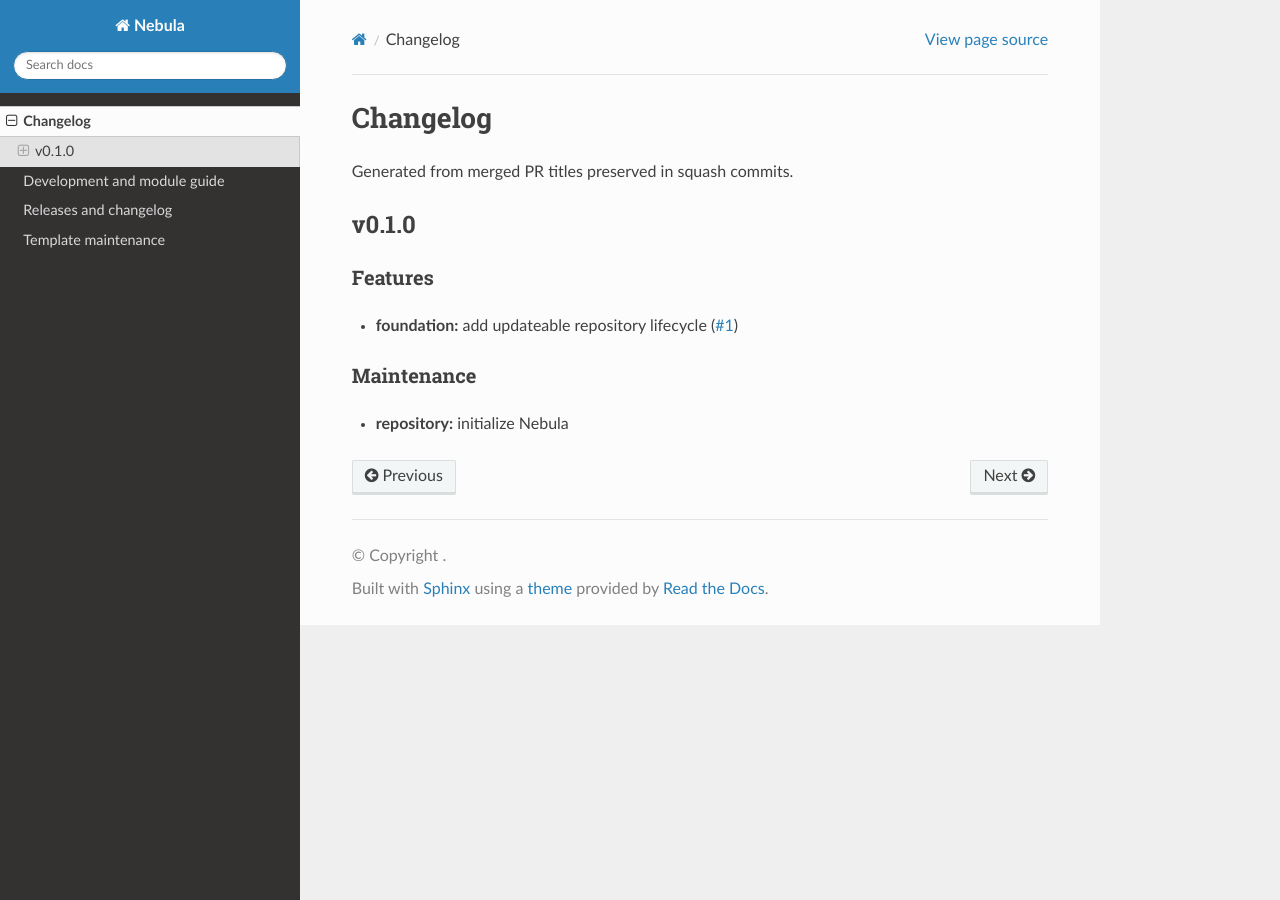
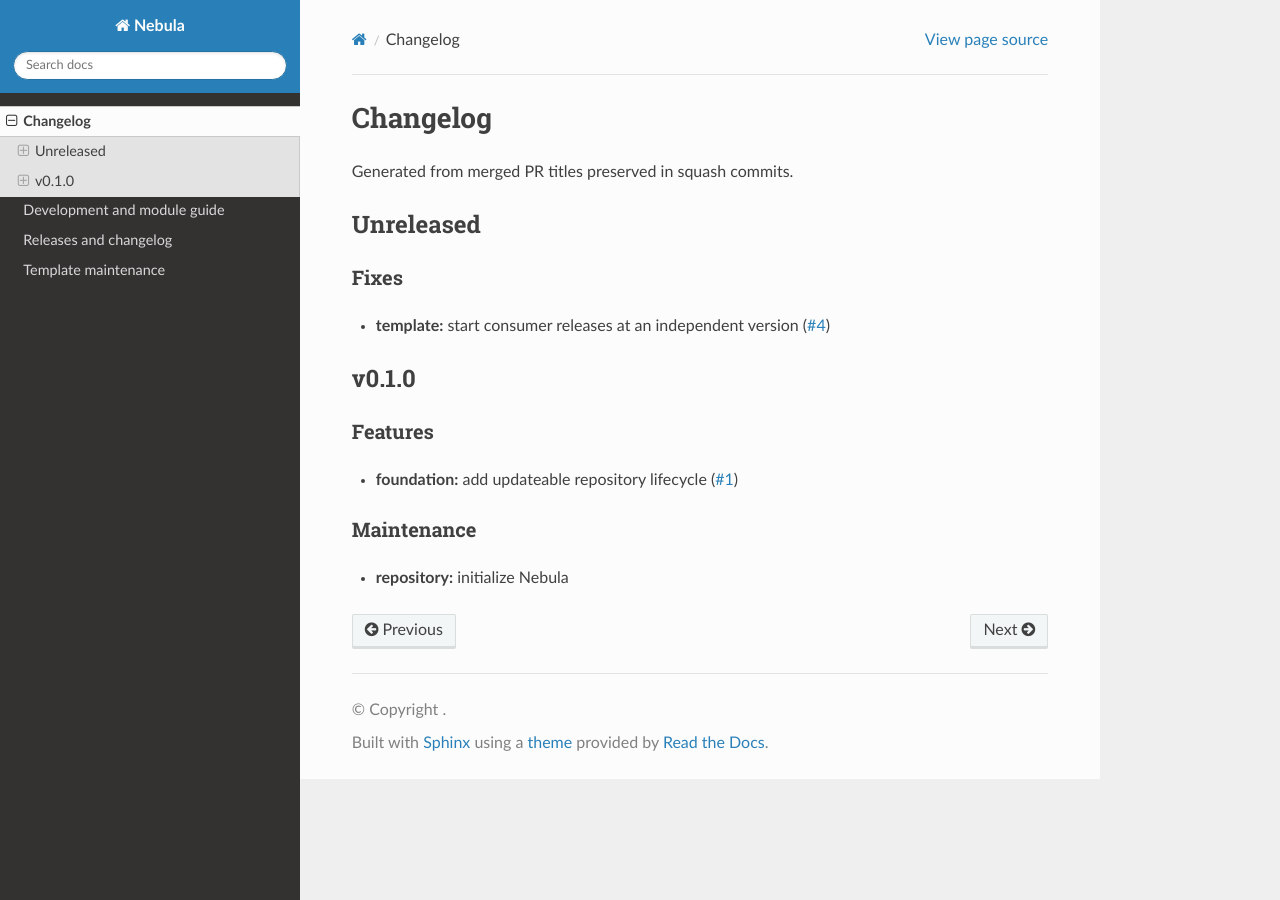
Before and after one commit to CafofoLabs/nebula, a Sphinx documentation site: the page built from docs/CHANGELOG.md, in a window 1280 px wide. Built offline with Sphinx 7.4.7 and the Read the Docs theme 3.1.0, drawn with Linux system fonts in a browser that asks for light colours; the version number could not be read and is left out.

Commit message:
chore(changelog): refresh accepted history

```diff
--- a/docs/CHANGELOG.md
+++ b/docs/CHANGELOG.md
@@ -2,6 +2,10 @@
 
 Generated from merged PR titles preserved in squash commits.
 
+## Unreleased
+
+### Fixes
+- **template:** start consumer releases at an independent version ([#4](https://github.com/CafofoLabs/nebula/pull/4))
 ## v0.1.0
 
 ### Features
```
